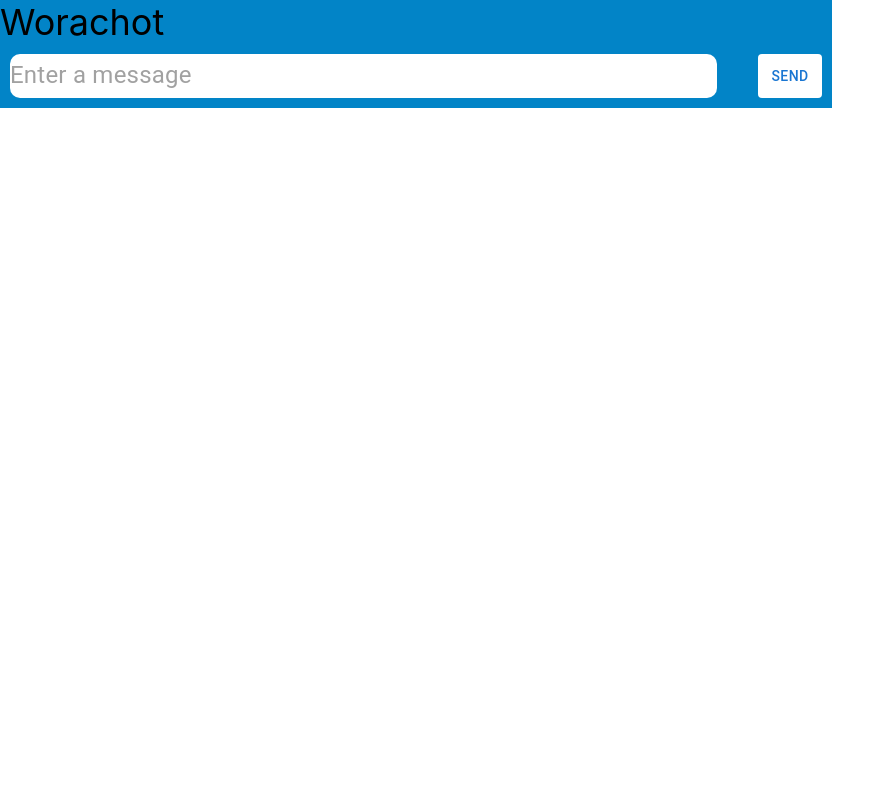
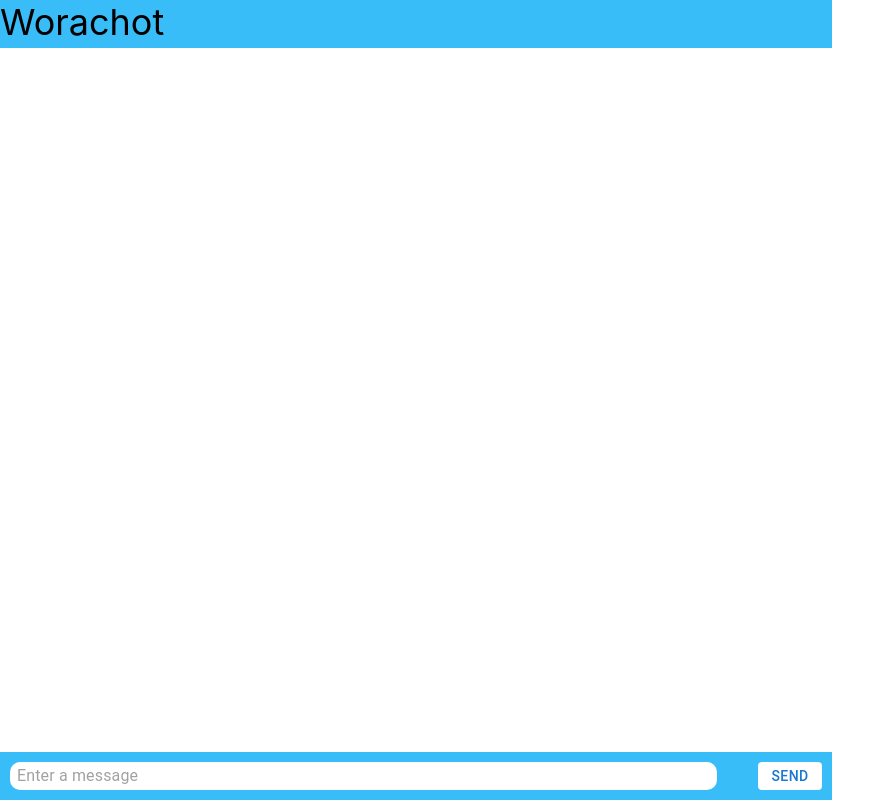
Before and after one commit to Petoxic/chat-application-backend, a React (Create React App) app in the folder frontend/: page / in a window 1280 px wide. Shown: the whole page, without its empty margins (0-895 px from the left). Built offline with nearby package versions, Linux system fonts and the light colour scheme.

Commit message:
add chat content

```diff
--- a/frontend/src/App.js
+++ b/frontend/src/App.js
@@ -4,7 +4,7 @@ import ChatRoom from "./components/chatRoom/ChatRoom";
 
 function App() {
   return (
-    <div>
+    <div style={{ height: "100vh" }}>
       <ChatRoom />
     </div>
   );
--- a/frontend/src/components/chatRoom/ChatRoom.js
+++ b/frontend/src/components/chatRoom/ChatRoom.js
@@ -8,16 +8,18 @@ const ChatRoom = () => {
   return (
     <ContentContainer>
       <NameWrapper>Worachot</NameWrapper>
+      <ChatContent/>
       <MessageContainer>
         <Input
           placeholder="Enter a message"
           disableUnderline
           sx={{
-            fontSize: "1.5rem",
+            fontSize: "1rem",
             width: "85%",
             backgroundColor: theme.color.white,
             borderRadius: "10px",
             margin: "10px",
+            padding: "5px 7px"
           }}
         />
         <Button sx={{backgroundColor: theme.color.white, margin: "10px"}}>Send</Button>
@@ -37,7 +39,7 @@ const ContentContainer = styled.div`
 
 const NameWrapper = styled.p`
   width: 100%;
-  height: 10%;
+  height: 6%;
   background-color: ${theme.color.primary};
   font-size: 2.25rem;
   margin: 0;
@@ -45,14 +47,14 @@ const NameWrapper = styled.p`
 
 const MessageContainer = styled.div`
   width: 100%;
-  height: 10%;
+  height: 6%;
   background-color: ${theme.color.primary};
   display: flex;
   flex-direction: row;
   justify-content: space-between;
 `;
 
-// const MessageBox = styled.Input`
-//   placeholder: "eiei";
-//   font-size: 1.5rem;
-// `;
+const ChatContent = styled.div`
+  width: 100%;
+  height: 88%;
+`
--- a/frontend/src/utils/theme.js
+++ b/frontend/src/utils/theme.js
@@ -1,5 +1,5 @@
 const color = {
-  primary: "#0284C7",
+  primary: "#38BDF8",
   secondary: "#A5F3FC",
   white: "#FFFFFF",
   black: "#000000",
```
